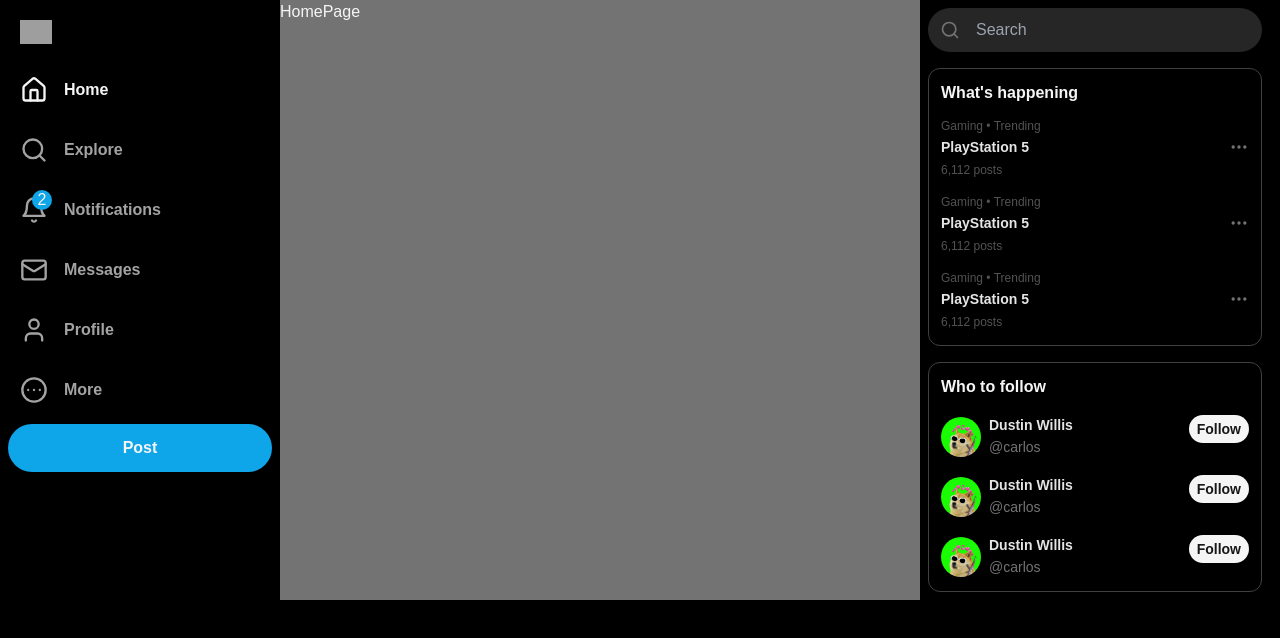
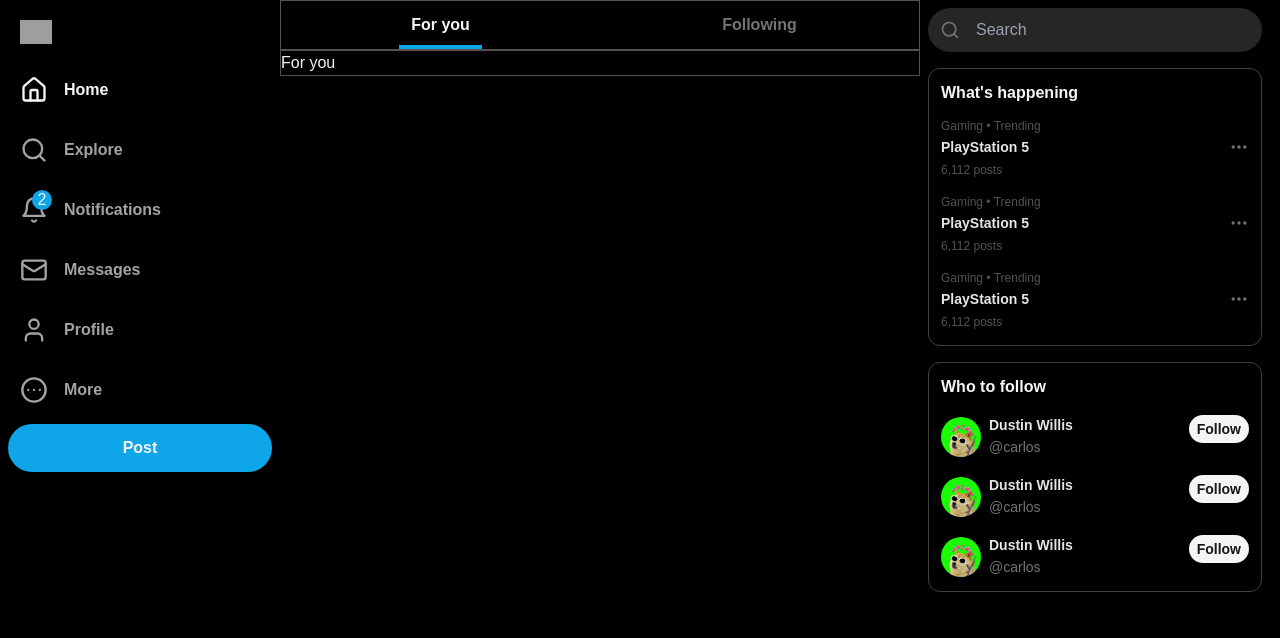
Before and after one commit to jayantpathariya/x, a Next.js app: page /home in a window 1280 px wide. Shown: the top 638 px of the page. Built offline with nearby package versions, Linux system fonts and the light colour scheme; grey boxes are pictures that could not be loaded; a web font is replaced by a local one.

Commit message:
tabs added

```diff
--- a/app/(site)/home/page.tsx
+++ b/app/(site)/home/page.tsx
@@ -1,5 +1,11 @@
+import { Tabs } from "@/components/tabs";
+
 const HomePage = () => {
-  return <div className="bg-neutral-500 w-1/2">HomePage</div>;
+  return (
+    <div className="w-1/2">
+      <Tabs />
+    </div>
+  );
 };
 
 export default HomePage;
--- /dev/null
+++ b/components/for-you-tab.tsx
@@ -0,0 +1,12 @@
+import * as TabsPrimitive from "@radix-ui/react-tabs";
+
+export const ForYouTab = () => {
+  return (
+    <TabsPrimitive.Content
+      value="you"
+      className="border border-neutral-600 bg-black"
+    >
+      <div>For you</div>
+    </TabsPrimitive.Content>
+  );
+};
--- /dev/null
+++ b/components/tabs.tsx
@@ -0,0 +1,34 @@
+import * as TabsPrimitive from "@radix-ui/react-tabs";
+import { ForYouTab } from "./for-you-tab";
+
+export const Tabs = () => {
+  return (
+    <TabsPrimitive.Root defaultValue="you">
+      <TabsPrimitive.List className="w-full grid grid-cols-2 border border-neutral-600">
+        <TabsPrimitive.Trigger
+          value="you"
+          className="p-3 group bg-black hover:bg-black/80 transition-colors duration-200 ease-in-out"
+        >
+          <span className="p-3 group-data-[state='active']:border-b-4 group-data-[state='active']:border-sky-500 text-neutral-500 font-semibold group-data-[state='active']:text-neutral-100">
+            For you
+          </span>
+        </TabsPrimitive.Trigger>
+        <TabsPrimitive.Trigger
+          value="following"
+          className="p-3 group bg-black hover:bg-black/80 transition-colors duration-200 ease-in-out"
+        >
+          <span className="p-3 group-data-[state='active']:border-b-4 group-data-[state='active']:border-sky-500 text-neutral-500 font-semibold group-data-[state='active']:text-neutral-100">
+            Following
+          </span>
+        </TabsPrimitive.Trigger>
+      </TabsPrimitive.List>
+      <ForYouTab />
+      <TabsPrimitive.Content
+        value="following"
+        className="border border-neutral-600 bg-black"
+      >
+        <div>Following</div>
+      </TabsPrimitive.Content>
+    </TabsPrimitive.Root>
+  );
+};
--- a/package.json
+++ b/package.json
@@ -9,6 +9,7 @@
     "lint": "next lint"
   },
   "dependencies": {
+    "@radix-ui/react-tabs": "^1.1.0",
     "clsx": "^2.1.1",
     "lucide-react": "^0.403.0",
     "next": "14.2.4",
```
Also changed, not shown: 1 other file (tests, documents, lock files or other folders).
